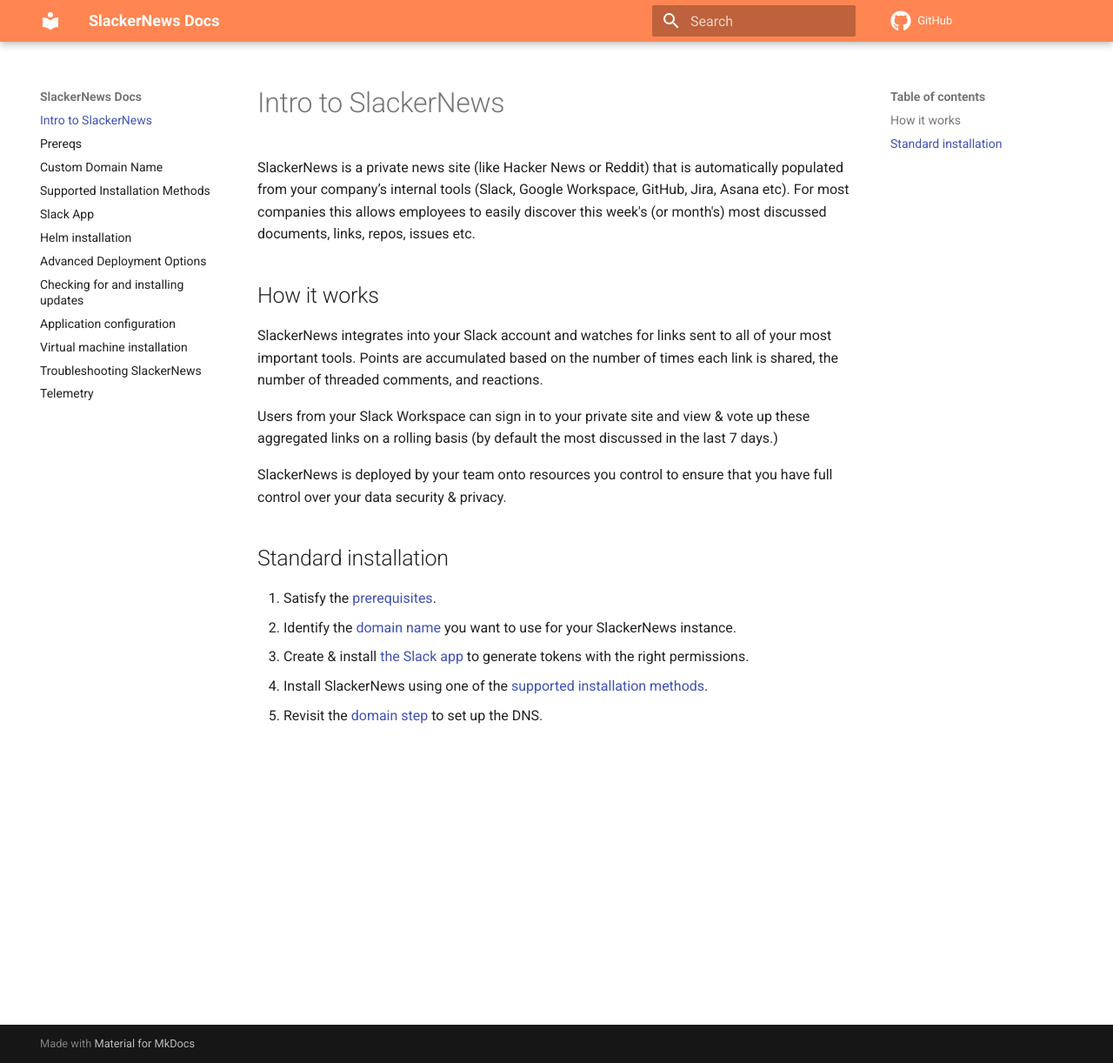
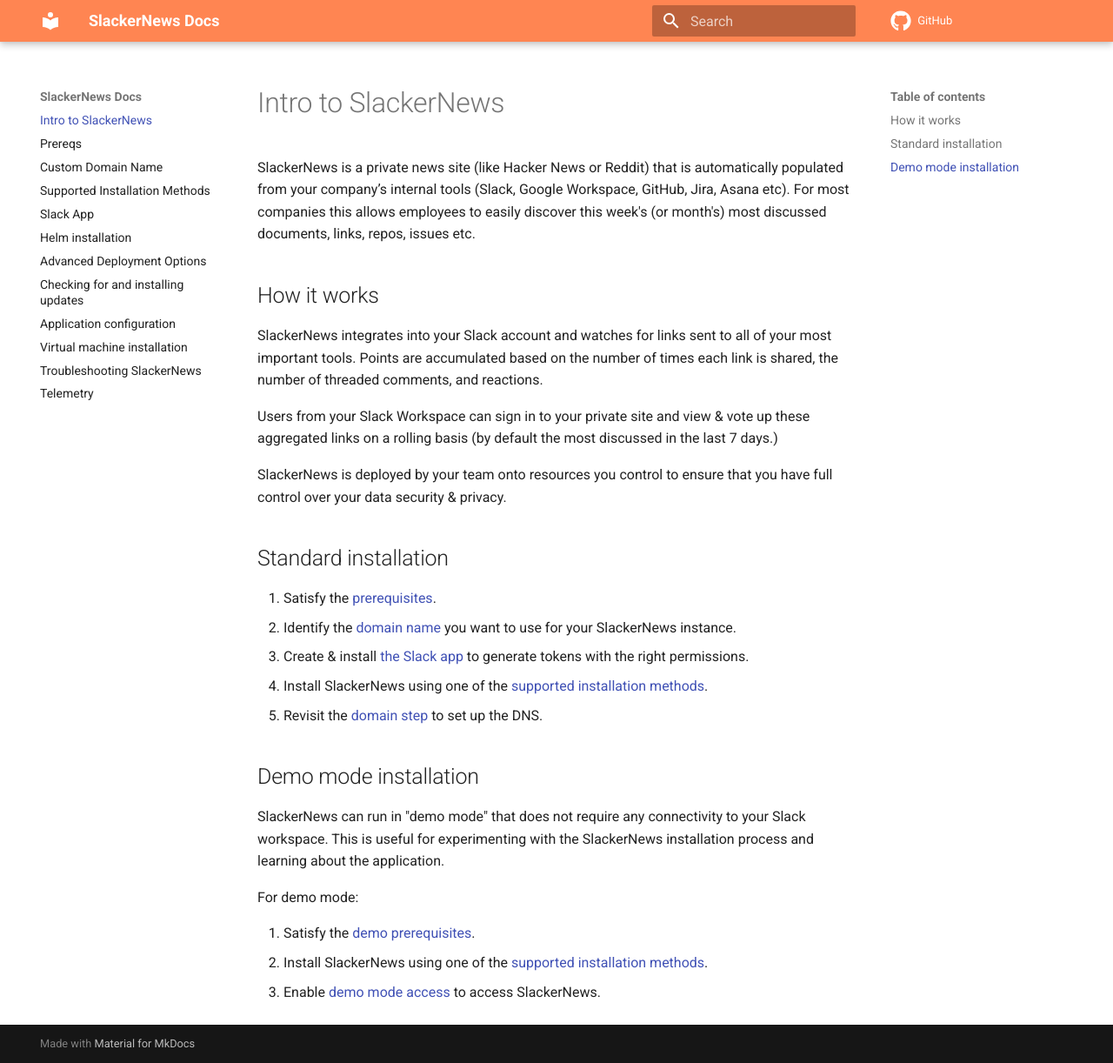
Before and after one commit to slackernews/slackernews, an MkDocs documentation site: the page built from docs/docs/index.md, in a window 1280 px wide and 1222 px high. Shown: the whole window at 87% size. Built offline with MkDocs 1.6.1 and Material for MkDocs 9.7.7, drawn with Linux system fonts in a browser that asks for light colours; comment, search, counter and statistics services are not loaded; old or Windows-style settings are respelled for this version of MkDocs.

Commit message:
Defines demo-mode instructions and prereqs

```diff
--- a/docs/docs/index.md
+++ b/docs/docs/index.md
@@ -1,17 +1,44 @@
 # Intro to SlackerNews
 
-SlackerNews is a private news site (like Hacker News or Reddit) that is automatically populated from your company’s internal tools (Slack, Google Workspace, GitHub, Jira, Asana etc). For most companies this allows employees to easily discover this week's (or month's) most discussed documents, links, repos, issues etc.
+SlackerNews is a private news site (like Hacker News or Reddit) that is
+automatically populated from your company’s internal tools (Slack, Google
+Workspace, GitHub, Jira, Asana etc). For most companies this allows employees
+to easily discover this week's (or month's) most discussed documents, links,
+repos, issues etc.
 
 ## How it works
-SlackerNews integrates into your Slack account and watches for links sent to all of your most important tools. Points are accumulated based on the number of times each link is shared, the number of threaded comments, and reactions.
 
-Users from your Slack Workspace can sign in to your private site and view & vote up these aggregated links on a rolling basis (by default the most discussed in the last 7 days.)
+SlackerNews integrates into your Slack account and watches for links sent to
+all of your most important tools. Points are accumulated based on the number
+of times each link is shared, the number of threaded comments, and reactions.
 
-SlackerNews is deployed by your team onto resources you control to ensure that you have full control over your data security & privacy.
+Users from your Slack Workspace can sign in to your private site and view &
+vote up these aggregated links on a rolling basis (by default the most
+discussed in the last 7 days.)
+
+SlackerNews is deployed by your team onto resources you control to ensure that
+you have full control over your data security & privacy.
 
 ## Standard installation
+
 1. Satisfy the [prerequisites](/prereqs).
-2. Identify the [domain name](/domain) you want to use for your SlackerNews instance.
-3. Create & install [the Slack app](/slack) to generate tokens with the right permissions.
-4. Install SlackerNews using one of the [supported installation methods](/supported-installations).
+2. Identify the [domain name](/domain) you want to use for your SlackerNews
+   instance.
+3. Create & install [the Slack app](/slack) to generate tokens with the right
+   permissions.
+4. Install SlackerNews using one of the [supported installation
+   methods](/supported-installations).
 5. Revisit the [domain step](/domain) to set up the DNS.
+
+## Demo mode installation
+
+SlackerNews can run in "demo mode" that does not require any connectivity to
+your Slack workspace. This is useful for experimenting with the SlackerNews
+installation process and learning about the application.
+
+For demo mode:
+
+1. Satisfy the [demo prerequisites](/demo-prereqs).
+2. Install SlackerNews using one of the [supported installation
+   methods](/supported-installations).
+3. Enable [demo mode access](/demo-access) to access SlackerNews.
```
Also changed, not shown: docs/docs/demo-prereqs.md (added, +17 -0 lines).
